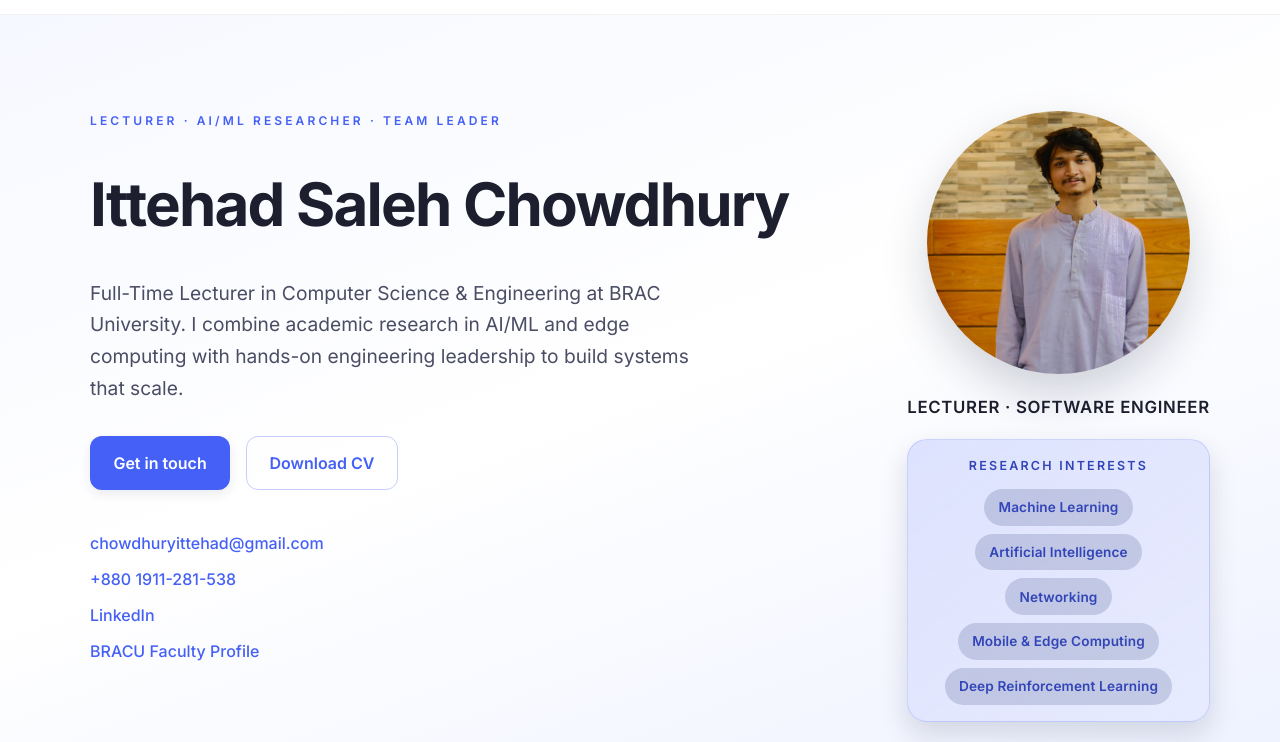
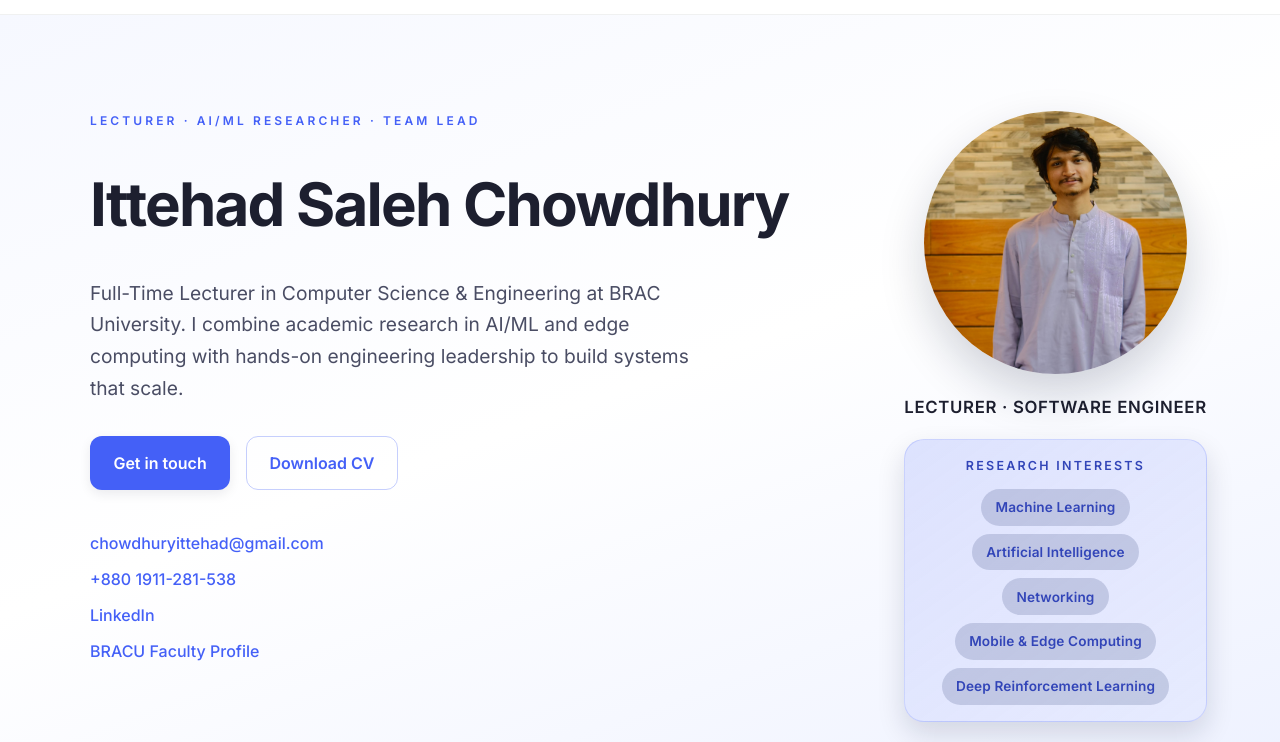
Before and after one commit to KrabbyKrabby/KrabbyKrabby.github.io, a plain HTML site: page index.html in a window 1280 px wide. Shown: the part 58-800 px from the top of the page. Drawn offline with Linux system fonts and the light colour scheme.

Commit message:
Tweak hero title and nudge portrait layout

```diff
--- a/assets/css/style.css
+++ b/assets/css/style.css
@@ -188,6 +188,7 @@ img {
   flex-direction: column;
   align-items: center;
   gap: 1.25rem;
+  transform: translateX(-3px);
 }
 
 .hero__portrait {
--- a/index.html
+++ b/index.html
@@ -49,7 +49,7 @@
       <section class="hero" aria-labelledby="hero-title">
         <div class="container hero__content">
           <div class="hero__text">
-            <p class="hero__kicker">Lecturer · AI/ML Researcher · Team Leader</p>
+            <p class="hero__kicker">Lecturer · AI/ML Researcher · Team Lead</p>
             <h1 id="hero-title">Ittehad Saleh Chowdhury</h1>
             <p class="hero__lead">
               Full-Time Lecturer in Computer Science &amp; Engineering at BRAC
```
